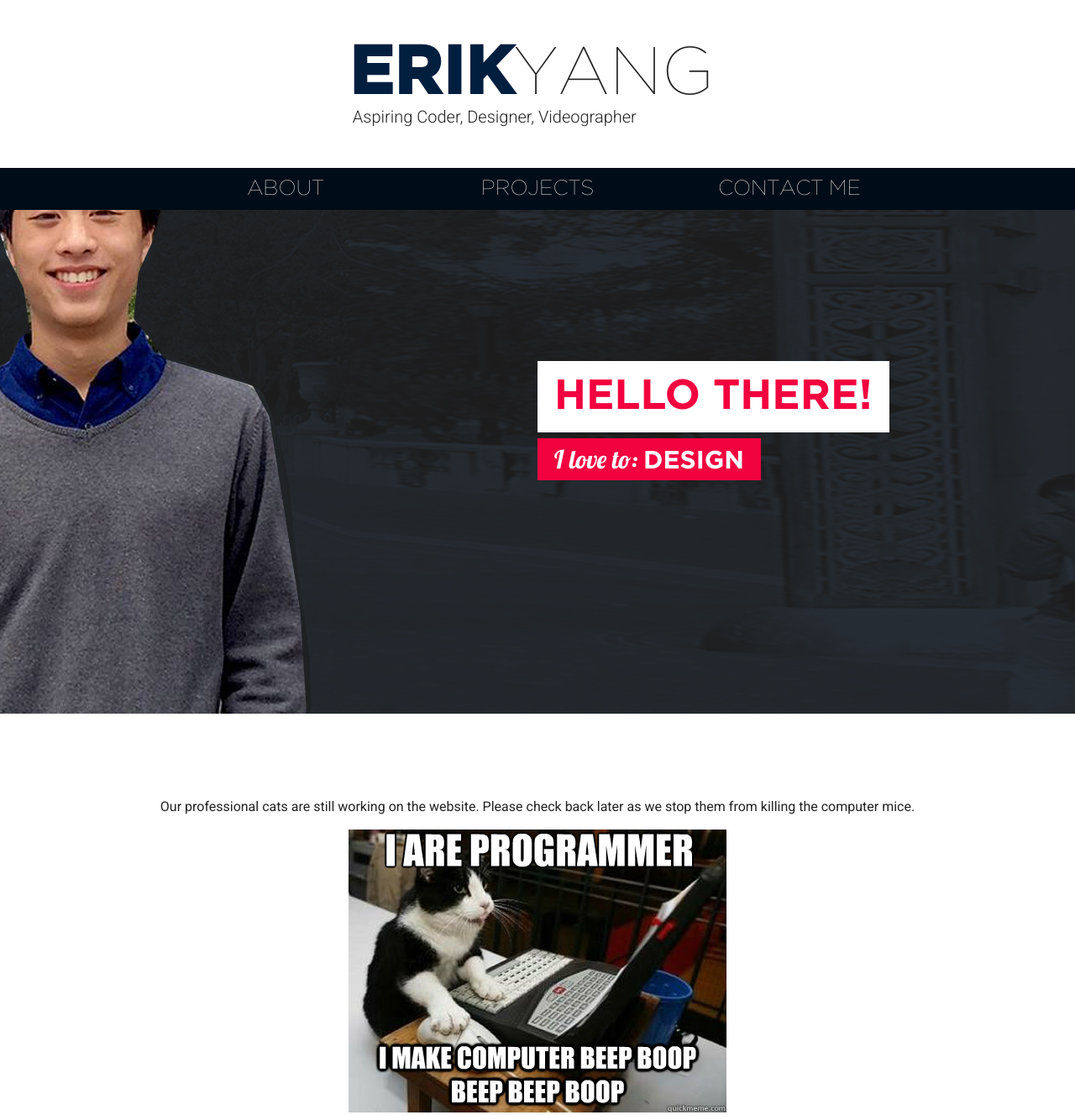
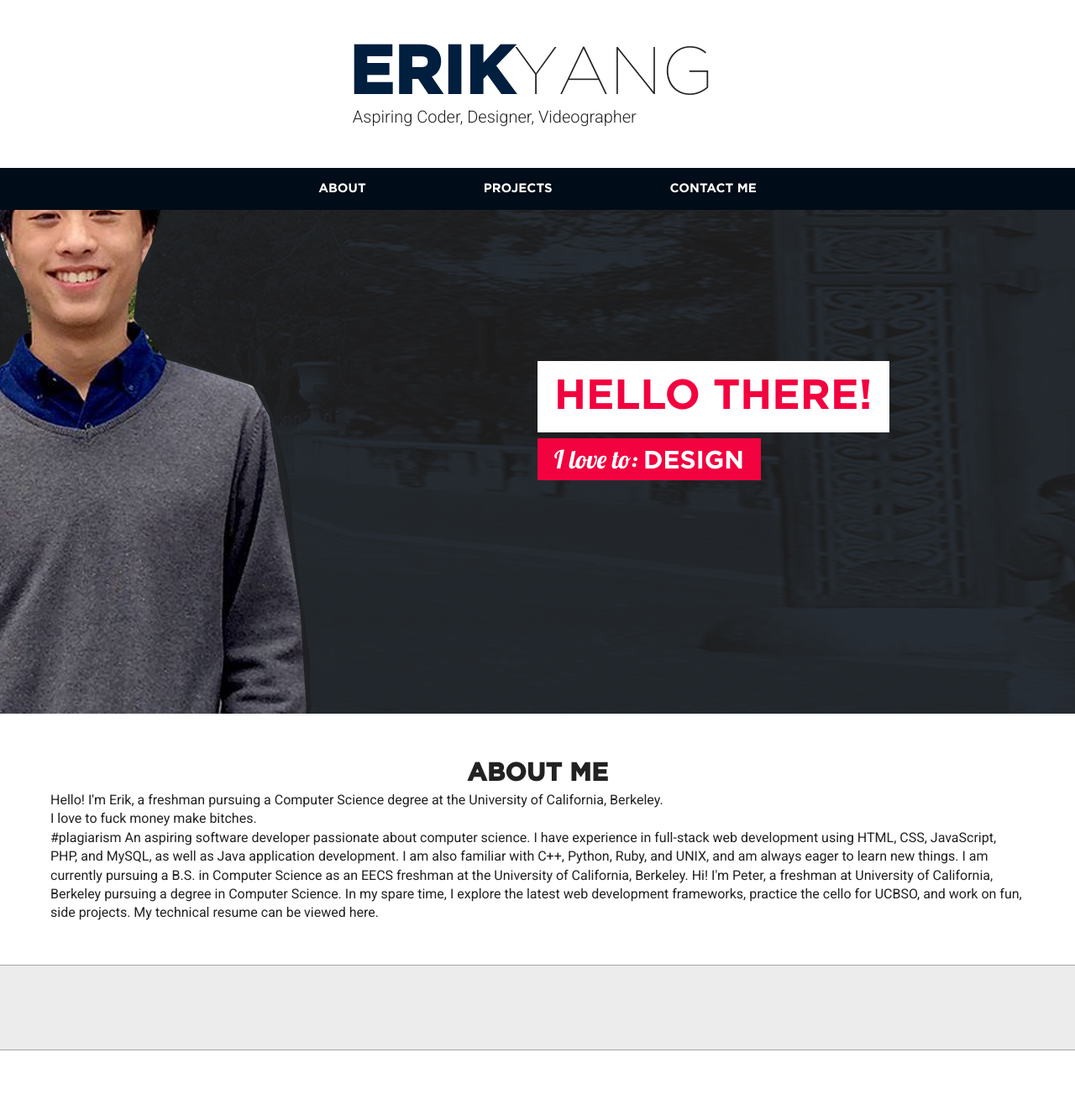
Before and after one commit to erikyangs/erikyangs.github.io, a plain HTML site: page index.html in a window 1280 px wide. Shown: the top 1328 px of the page at 84% size. Drawn offline with nearby package versions, Linux system fonts and the light colour scheme.

Commit message:
added content boxes below slider

```diff
--- a/css/main.css
+++ b/css/main.css
@@ -154,10 +154,10 @@ img{
 
 .navbox{
     display: inline-block;
-    width: 300px;
+    padding: 0px 70px;
     height: 100%;
-    font-family: Gotham-Thin;
-    font-size: 25px;
+    font-family: Gotham-Bold;
+    font-size: 15px;
     line-height: 50px;
     text-align: center;
 
@@ -217,7 +217,7 @@ img{
     height: 50px;
     background-color: #F2023F;
 
-    font-family: Lobster;
+    font-family: Lobster, sans-serif;
     font-size: 30px;
 
     margin-top: 7px;
@@ -230,6 +230,28 @@ img{
     font-family: Gotham-Bold;
 }
 
+h1{
+    display: block;
+    text-align: center;
+    font-size: 30px;
+    font-family: Gotham-Bold;
+    margin: 0;
+}
+
+.white-section, .gray-section{
+    padding: 50px 0px;
+    border-bottom: 1px solid #A5A5A5;
+}
+
+.gray-section{
+    background-color: #ECECEC;
+}
+
+.section-container{
+    margin:auto;
+    max-width: 1200px;
+    padding: 0px 60px;
+}
 
 #construction{
     margin-top: 100px;
--- a/index.html
+++ b/index.html
@@ -50,6 +50,19 @@
             </div>
         </div>
 
+        <div class = "white-section">
+            <h1>ABOUT ME</h1>
+            <div class = "section-container">
+                Hello! I'm Erik, a freshman pursuing a Computer Science degree at the University of California, Berkeley.
+                <br>
+                I love to fuck money make bitches.
+                <br>
+                #plagiarism
+                An aspiring software developer passionate about computer science. I have experience in full-stack web development using HTML, CSS, JavaScript, PHP, and MySQL, as well as Java application development. I am also familiar with C++, Python, Ruby, and UNIX, and am always eager to learn new things. I am currently pursuing a B.S. in Computer Science as an EECS freshman at the University of California, Berkeley.
+                Hi! I'm Peter, a freshman at University of California, Berkeley pursuing a degree in Computer Science. In my spare time, I explore the latest web development frameworks, practice the cello for UCBSO, and work on fun, side projects. My technical resume can be viewed here.
+            </div>
+        </div>
+        <div class = "gray-section"></div>
 
         <div id = "construction">
             <p>Our professional cats are still working on the website. Please check back later as we stop them from killing the computer mice.</p>
```
